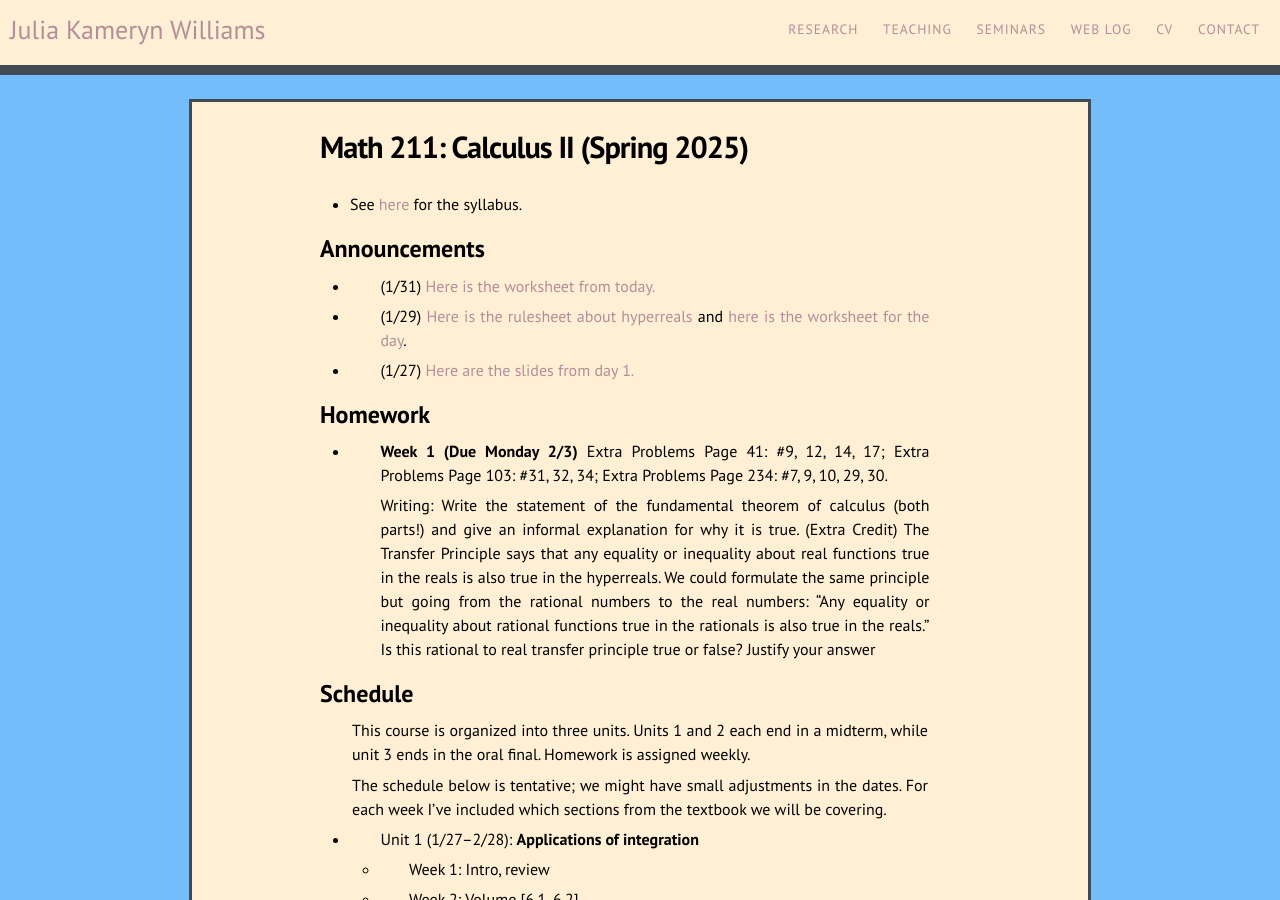
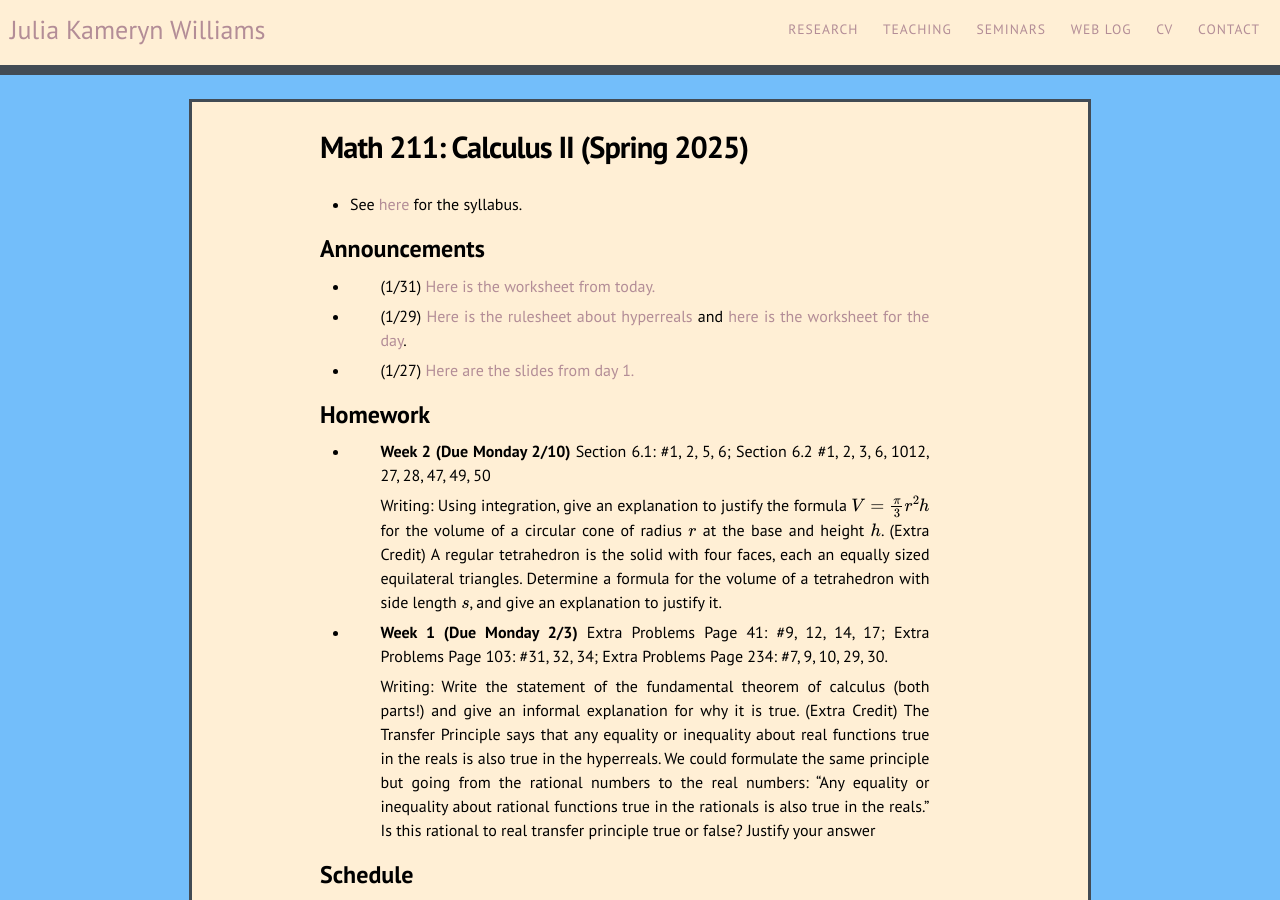
Before and after one commit to kamerynjw/kamerynjw.github.io, a Jekyll site: the page built from teaching/2025/math211.md, in a window 1280 px wide and 900 px high. Built offline with Jekyll 4.4.1, drawn with Linux system fonts in a browser that asks for light colours; nearby versions of some CDN libraries; formulas are drawn with MathJax 3.

Commit message:
new homework

```diff
--- a/teaching/2025/math211.md
+++ b/teaching/2025/math211.md
@@ -18,6 +18,10 @@ Announcements
 
 Homework
 --------
+
+* **Week 2 (Due Monday 2/10)** Section 6.1: #1, 2, 5, 6; Section 6.2 #1, 2, 3, 6, 1012, 27, 28, 47, 49, 50
+
+    Writing: Using integration, give an explanation to justify the formula $V = \frac{\pi}{3}r^2 h$ for the volume of a circular cone of radius $r$ at the base and height $h$. (Extra Credit) A regular tetrahedron is the solid with four faces, each an equally sized equilateral triangles. Determine a formula for the volume of a tetrahedron with side length $s$, and give an explanation to justify it.
 
 * **Week 1 (Due Monday 2/3)** Extra Problems Page 41: #9, 12, 14, 17; Extra Problems Page 103: #31, 32, 34; Extra Problems Page 234: #7, 9, 10, 29, 30.
 
```
